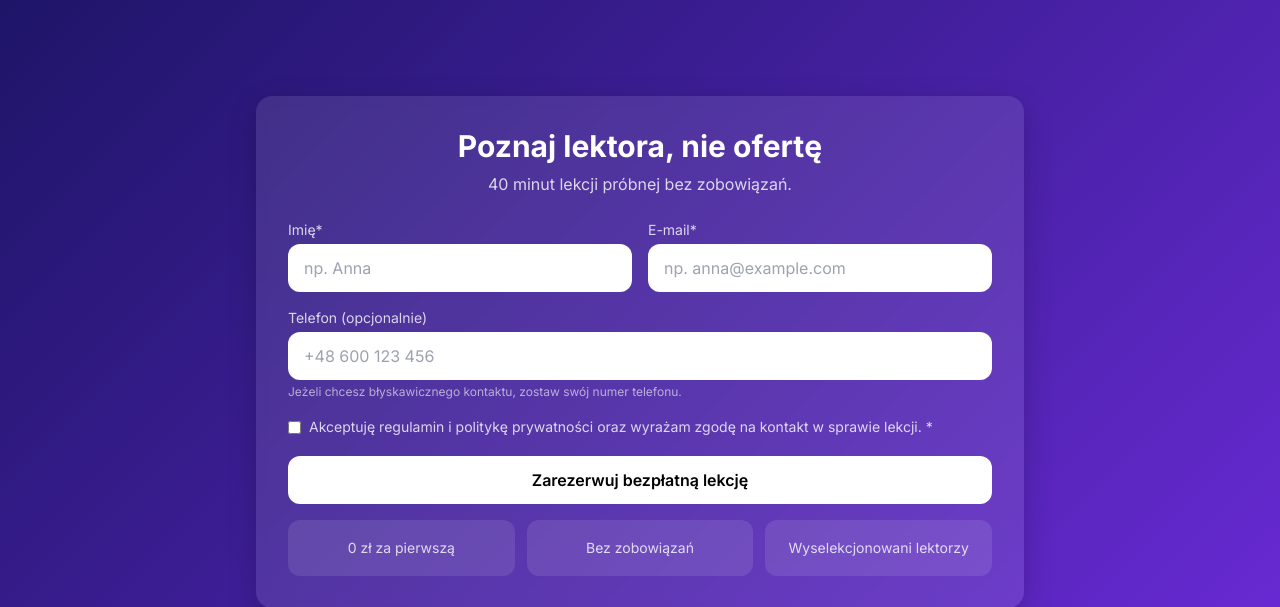
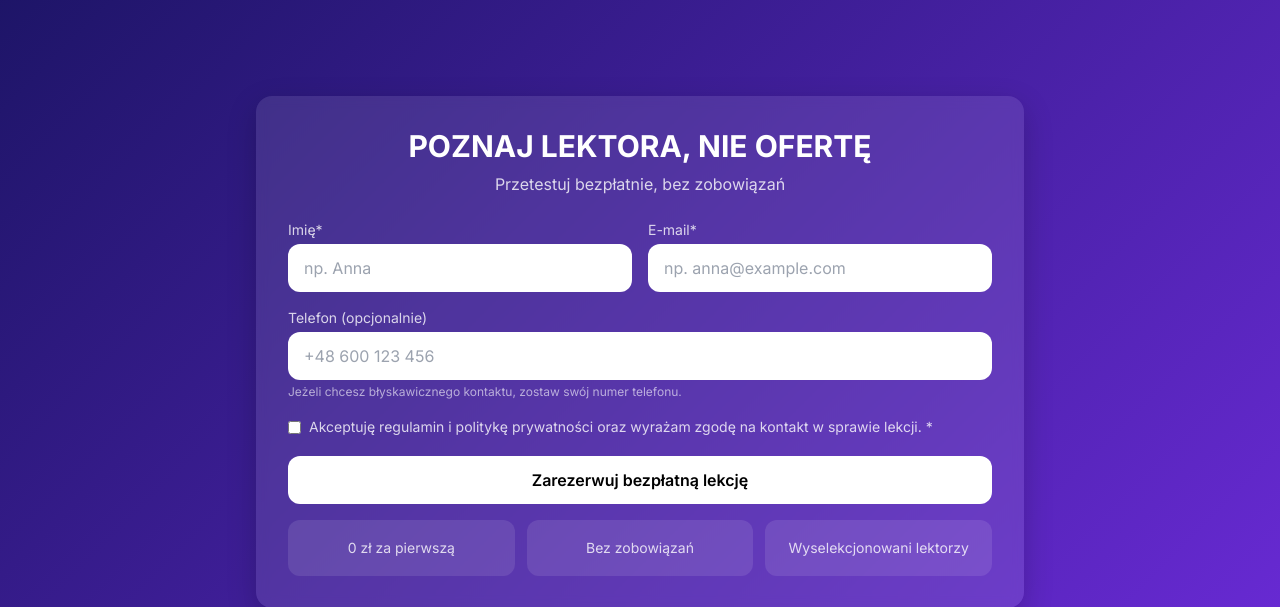
Before and after one commit to elodamiano/darmowa-lekcja, a Flask app: page /darmowa-lekcja in a window 1280 px wide. Shown: the part 64-671 px from the top of the page. Run offline with Flask 3, Linux system fonts and the light colour scheme; some libraries are stand-ins or nearby versions.

Commit message:
zmiana form

```diff
--- a/templates/form.html
+++ b/templates/form.html
@@ -2,9 +2,9 @@
 {% block content %}
   <div class="space-y-6">
     <div class="text-center">
-      <h1 class="text-2xl md:text-3xl font-bold">Poznaj lektora, nie ofertę </h1>
+      <h1 class="text-2xl md:text-3xl font-bold">POZNAJ LEKTORA, NIE OFERTĘ </h1>
       <p class="text-white/80 mt-2">
-        40 minut lekcji próbnej bez zobowiązań.
+        Przetestuj bezpłatnie, bez zobowiązań
       </p>
     </div>
 
```
